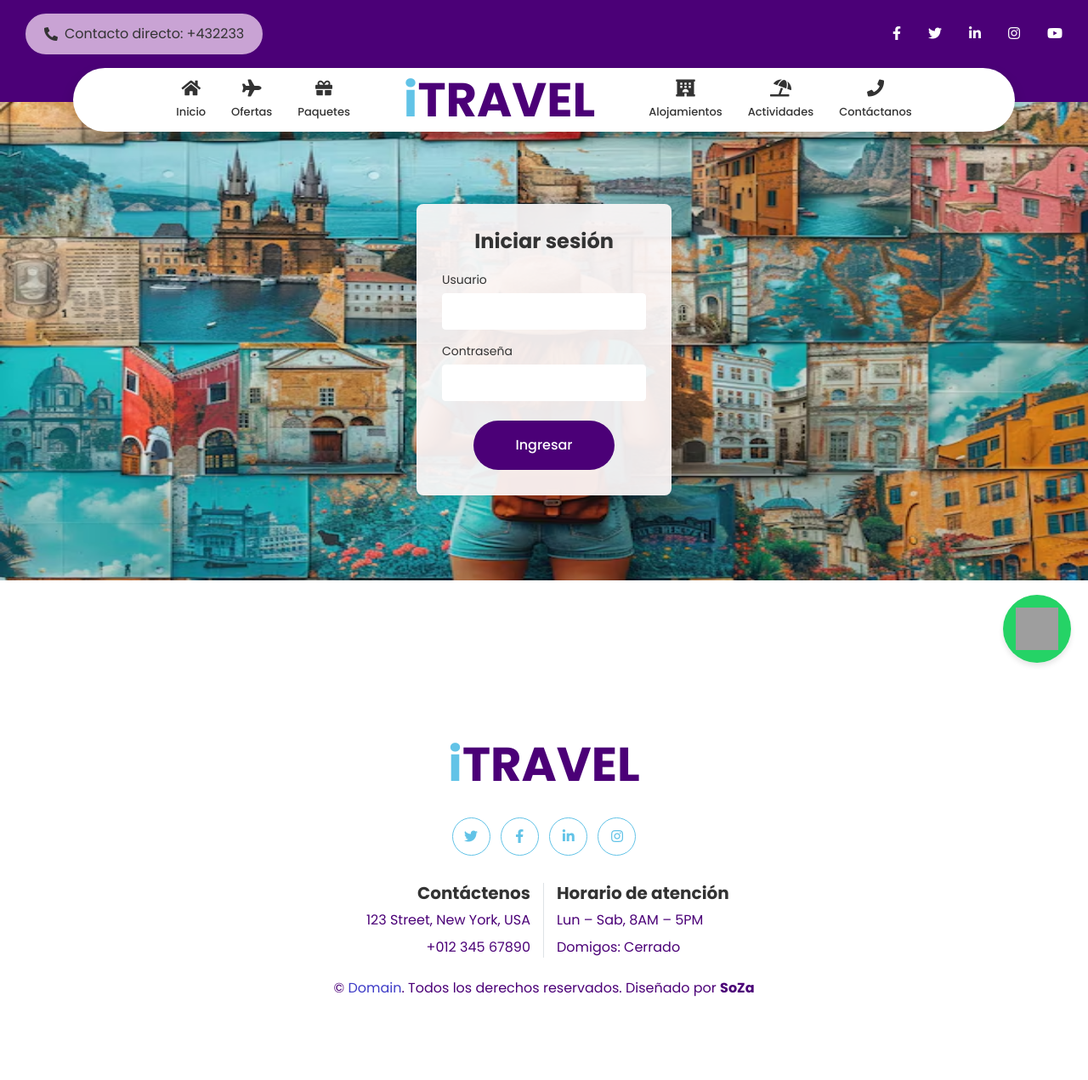
After one commit to narto12345/SoZa-OnVacation, a Django app: page /login/ in a window 1280 px wide. The commit adds this page. Shown: the whole page at 85% size. Run offline with Django 5.2, Linux system fonts and the light colour scheme; some libraries are stand-ins or nearby versions; grey boxes are pictures that could not be loaded.

Commit message:
Design Login

```diff
--- /dev/null
+++ b/PrincipalSite/static/css/login.css
@@ -0,0 +1,52 @@
+.login-container {
+    display: flex;
+    justify-content: center;
+    align-items: center;
+    top: 0;
+    left: 0;
+    right: 0;
+    bottom: 0;
+    z-index: 10;
+    background-image: url(../img/background-login.avif);
+    background-size: 100% 100%;
+    background-position: center;
+    background-repeat: no-repeat;
+}
+
+
+.login-panel {
+    background-color: rgba(252, 247, 247, 0.932);
+    padding: 30px;
+    border-radius: 8px;
+    box-shadow: 0 4px 8px rgba(0, 0, 0, 0.1);
+    width: 300px;
+    text-align: center;
+    z-index: 20;
+    margin-top: 120px;
+    margin-bottom: 100px;
+}
+
+.login-panel h2 {
+    margin-bottom: 20px;
+    font-size: 24px;
+    color: var(--dark);
+}
+
+.input-group {
+    margin-bottom: 15px;
+}
+
+.input-group label {
+    display: block;
+    font-size: 14px;
+    margin-bottom: 5px;
+    color: var(--dark);
+}
+
+.input-group input {
+    width: 100%;
+    padding: 10px;
+    font-size: 14px;
+    border: 1px solid var(--light);
+    border-radius: 4px;
+}
--- a/PrincipalSite/static/scss/style.scss
+++ b/PrincipalSite/static/scss/style.scss
@@ -7,7 +7,7 @@ $dark: #333333;
 
 $font-family-sans-serif: 'Poppins', sans-serif;
 
-$body-bg: #F3F6FF;
+$body-bg: white;
 
 $body-color: #555555;
 
--- /dev/null
+++ b/PrincipalSite/templates/login.html
@@ -0,0 +1,26 @@
+{% extends 'base.html' %}
+{% load static %}
+{% block styles %}
+<link rel="stylesheet" href="{% static 'css/style.css' %}">
+<link rel="stylesheet" href="{% static 'css/index.css' %}">
+<link rel="stylesheet" href="{% static 'css/login.css' %}">
+{% endblock %}
+
+{% block content %}
+<div class="login-container">
+    <div class="login-panel">
+        <h2>Iniciar sesión</h2>
+        <form action="#" method="POST">
+            <div class="input-group">
+                <label for="username">Usuario</label>
+                <input type="text" id="username" name="username" required>
+            </div>
+            <div class="input-group">
+                <label for="password">Contraseña</label>
+                <input type="password" id="password" name="password" required>
+            </div>
+            <button class="btn btn-general py-md-3 px-md-5 mt-2" type="submit">Ingresar</button>
+        </form>
+    </div>
+</div>
+{% endblock %}
--- a/PrincipalSite/urls.py
+++ b/PrincipalSite/urls.py
@@ -1,5 +1,6 @@
 from django.urls import path
 from . import views
 urlpatterns= [
-path('',views.InitialPage)
+path('',views.InitialPage),
+path('login/', views.Login, name='login')
 ]
--- a/PrincipalSite/views.py
+++ b/PrincipalSite/views.py
@@ -5,3 +5,6 @@ from django.http import HttpResponse
 def InitialPage (request):
     probando= "Finjamos que vengo de la bd"
     return render(request,'index.html', {'bd': probando})
+
+def Login (request):
+    return render (request,'login.html')
```
Also changed, not shown: PrincipalSite/static/css/style.css, PrincipalSite/static/css/style.min.css, PrincipalSite/static/img/background-login.avif (added).
